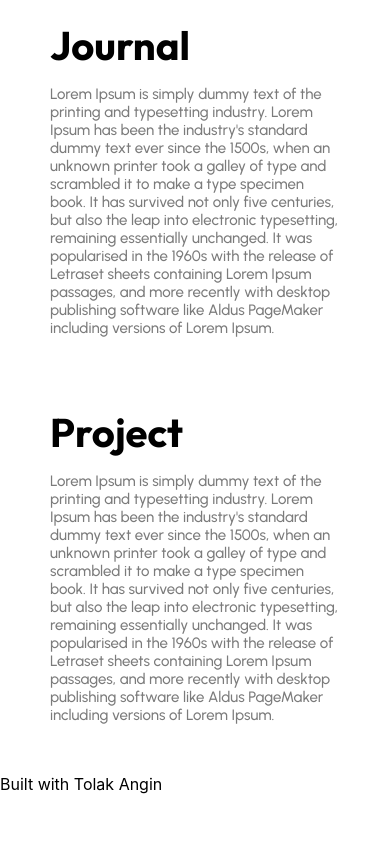
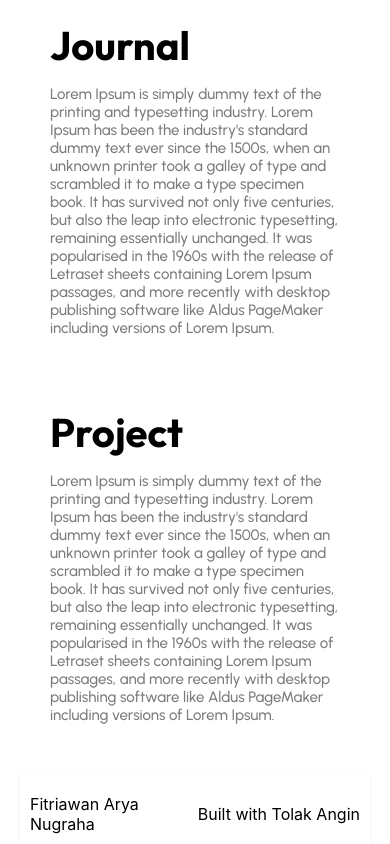
Before and after one commit to Fitriawan-Arya-N/web-portofolio-arya, a React (Create React App) app: page / in a window 390 px wide. Shown: the part 1067-1911 px from the top of the page. Before the commit the page ends 1861 px from the top, so only its background shows below. Built offline with nearby package versions, Linux system fonts and the light colour scheme.

Commit message:
Menambahkan Footer

```diff
--- a/src/components/Footer.js
+++ b/src/components/Footer.js
@@ -1,15 +1,18 @@
 import React from 'react';
-// import "../styles/Footer.css";
+import "../styles/Footer.css";
 
 const Footer = () => {
   return (
-    <header className="footer">
-      <nav>
-        <ul>
-          <li>Built with Tolak Angin</li>
-        </ul>
-      </nav>
-    </header>
+    <footer className="footer">
+      <div className="footer-content">
+        <div className="left-column">
+          Fitriawan Arya Nugraha
+        </div>
+        <div className="right-column">
+          Built with Tolak Angin
+        </div>
+      </div>
+    </footer>
   );
 };
 
--- /dev/null
+++ b/src/styles/Footer.css
@@ -0,0 +1,56 @@
+.footer {
+    position: relative;
+    background-color: #ffffff;
+    padding: 20px;
+    text-align: center;
+    box-shadow: 0px 1px 4px rgba(99, 99, 99, 0.1);
+    margin-right: 400px;
+    margin-left: 400px;
+  }
+
+  .footer-content {
+    display: flex;
+    justify-content: space-between;
+    align-items: center;
+  }
+
+  .left-column {
+    flex: 1;
+    text-align: left;
+  }
+
+  .right-column {
+    flex: 1;
+    text-align: right;
+  }
+
+  .footer-content p {
+    font-family: "Urbanist", sans-serif;
+    font-optical-sizing: auto;
+    font-weight: 500;
+    font-style: normal;
+    color: #000000;
+    font-size: 15px;
+    cursor: pointer;
+  }
+
+  @media only screen and (max-width: 768px) {
+    .footer {
+      padding: 10px;
+      margin-right: 20px;
+      margin-left: 20px;
+    }
+
+    .footer-content {
+      flex-direction: row; /* Mengatur arah kolom menjadi horizontal */
+      justify-content: space-between; /* Menyejajarkan elemen-elemen di sisi kiri dan kanan */
+      align-items: center; /* Memastikan elemen-elemen sejajar */
+      text-align: left; /* Menata teks agar berada di kiri */
+    }
+
+    .left-column,
+    .right-column {
+      margin-top: 10px; /* Memberikan jarak antara kolom */
+      width: 48%; /* Memberikan lebar agar dapat sejajar */
+    }
+  }
```
